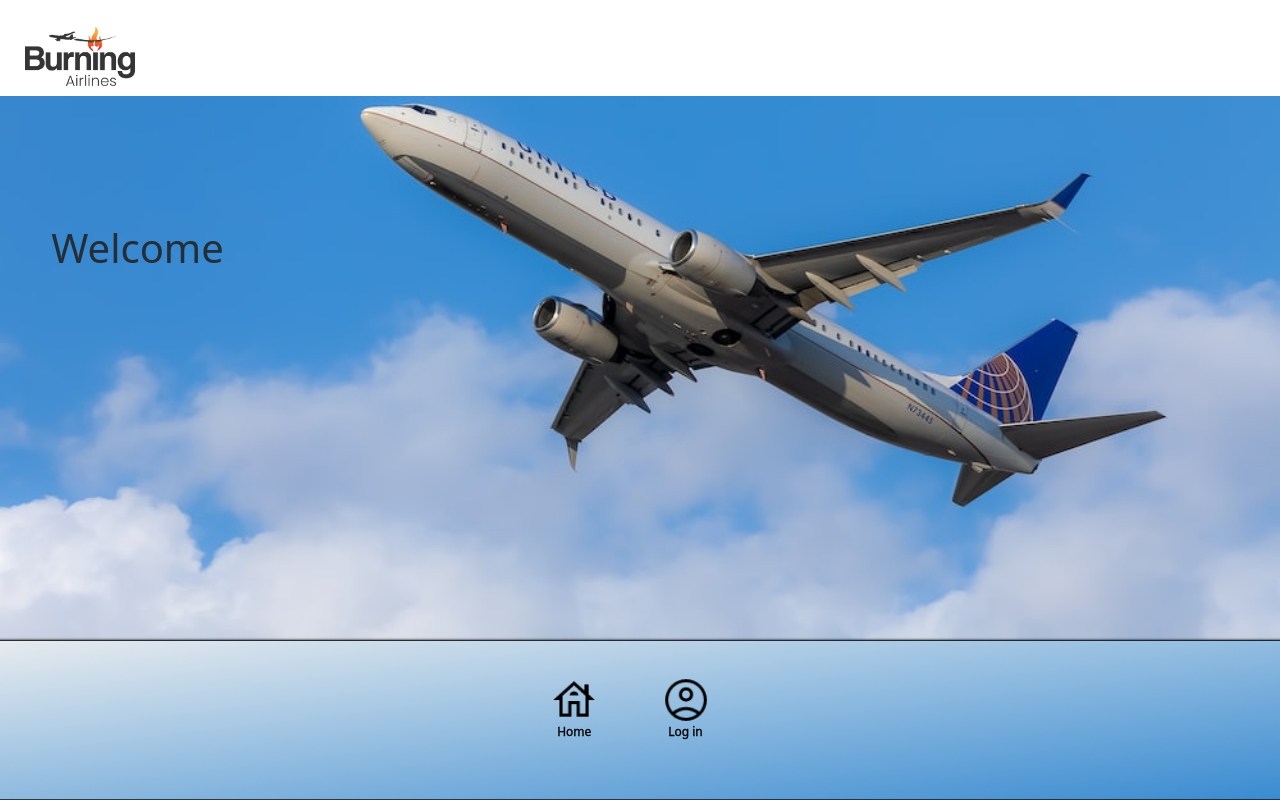
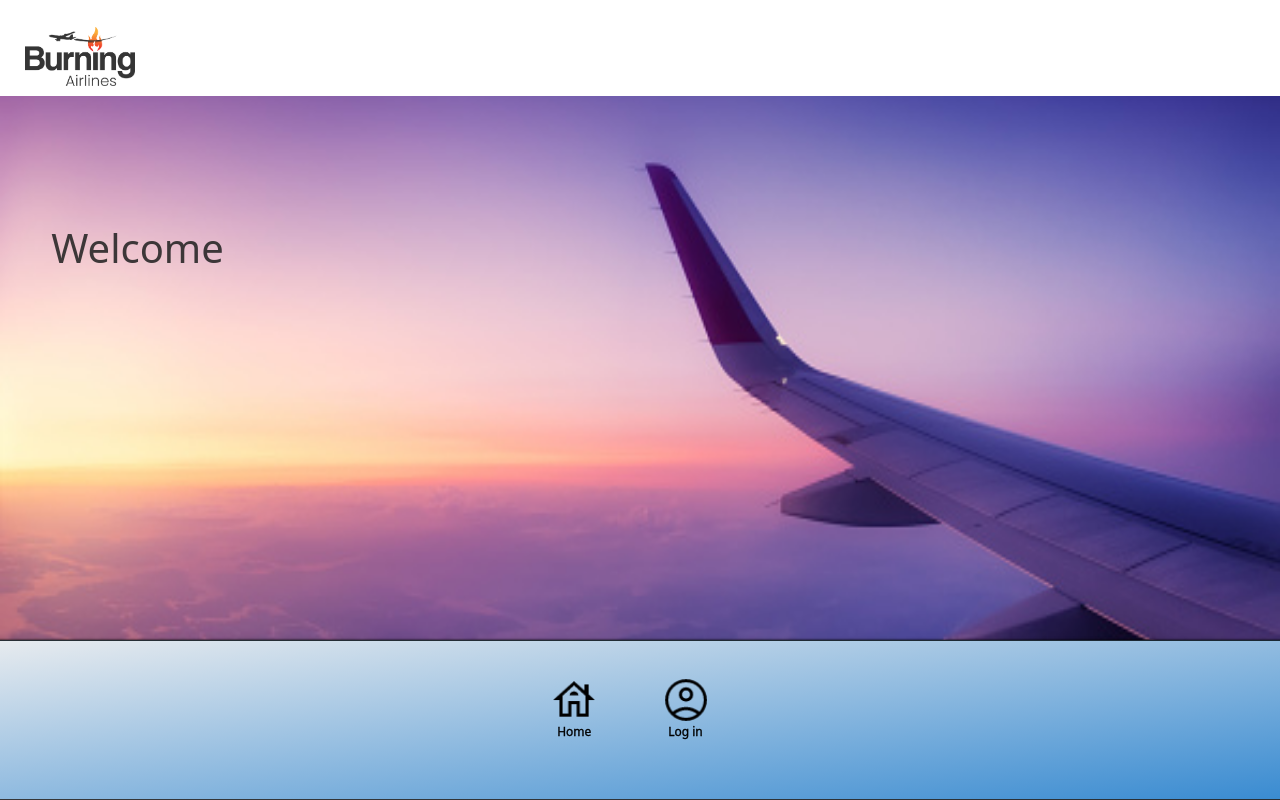
Before and after one commit to tombryson/final-project-client, a React (Create React App) app: page / in a window 1280 px wide. Built offline with nearby package versions, Linux system fonts and the light colour scheme.

Commit message:
added carousel

```diff
--- a/src/components/Home.js
+++ b/src/components/Home.js
@@ -1,5 +1,5 @@
 import React from "react"
-// import CarouselHome from "./CarouselHome";
+import CarouselHome from "./CarouselHome";
 
 
 function Home(props){
@@ -7,7 +7,7 @@ function Home(props){
         <><div>
             <h1 className="greeting"> Welcome </h1>
         </div>
-        {/* <CarouselHome /> */}
+        <CarouselHome />
         </>
     )
 }
```
